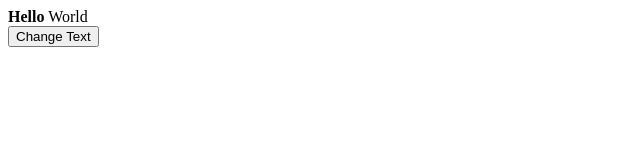
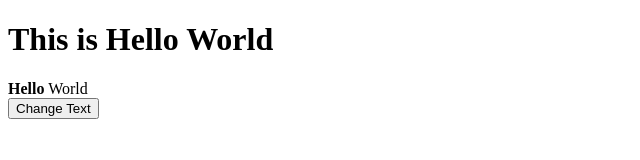
Before and after one commit to amruthalanda2007-coder/my-second-repo, a plain HTML site: page index.html in a window 1280 px wide. Shown: the whole page, without its empty margins (0-640 px from the left). Drawn offline with Linux system fonts and the light colour scheme.

Commit message:
Update index.html

```diff
--- a/index.html
+++ b/index.html
@@ -4,6 +4,7 @@
  <title>textContent Example</title>
 </head>
 <body>
+ <h1>This is Hello World</h1>
  <div id="info"><b>Hello</b> World</div>
  <button onclick="changeText()">Change Text</button>
  <script>
```
